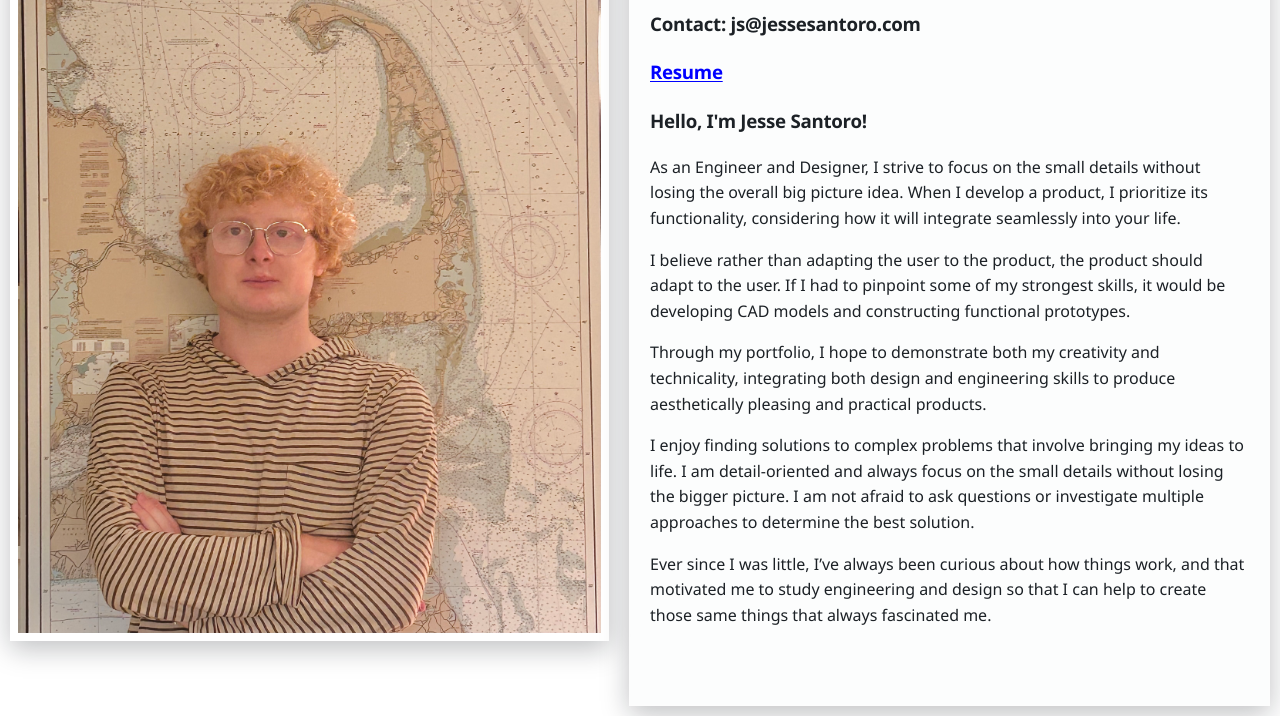
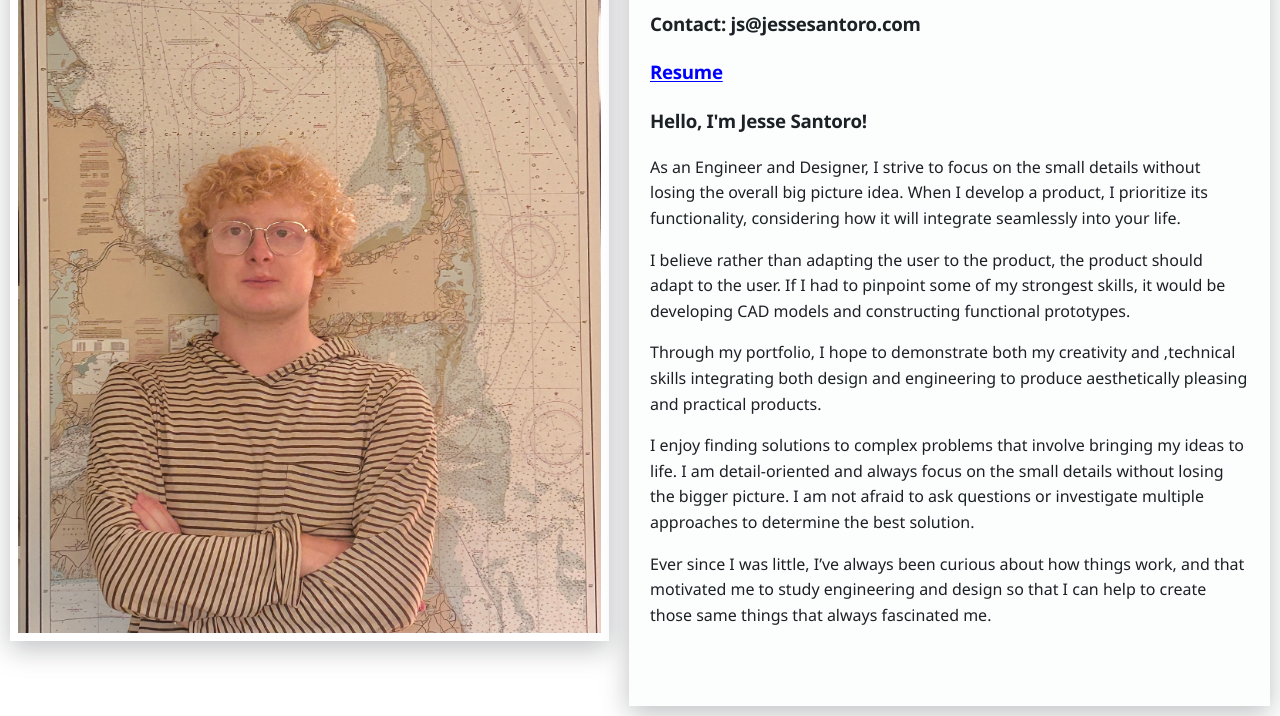
Before and after one commit to JesseGiraffe/Portfolio-Website, a plain HTML site: page About_embed.html in a window 1280 px wide. Shown: the part 84-800 px from the top of the page. Drawn offline with Linux system fonts and the light colour scheme; some packages are replaced by stand-ins of ours; a script that the page names is missing.

Commit message:
Update About_embed.html

```diff
--- a/About_embed.html
+++ b/About_embed.html
@@ -81,7 +81,7 @@
      <h3>Hello, I'm Jesse Santoro!</h3>
     <p>As an Engineer and Designer, I strive to focus on the small details without losing the overall big picture idea. When I develop a product, I prioritize its functionality, considering how it will integrate seamlessly into your life.</p>
     <p>I believe rather than adapting the user to the product, the product should adapt to the user. If I had to pinpoint some of my strongest skills, it would be developing CAD models and constructing functional prototypes.</p>
-    <p>Through my portfolio, I hope to demonstrate both my creativity and technicality, integrating both design and engineering skills to produce aesthetically pleasing and practical products.</p>
+    <p>Through my portfolio, I hope to demonstrate both my creativity and ,technical skills integrating both design and engineering to produce aesthetically pleasing and practical products.</p>
     <p>I enjoy finding solutions to complex problems that involve bringing my ideas to life. I am detail-oriented and always focus on the small details without losing the bigger picture. I am not afraid to ask questions or investigate multiple approaches to determine the best solution.</p>
     <p>Ever since I was little, I’ve always been curious about how things work, and that motivated me to study engineering and design so that I can help to create those same things that always fascinated me.</p>
   </div>
```
